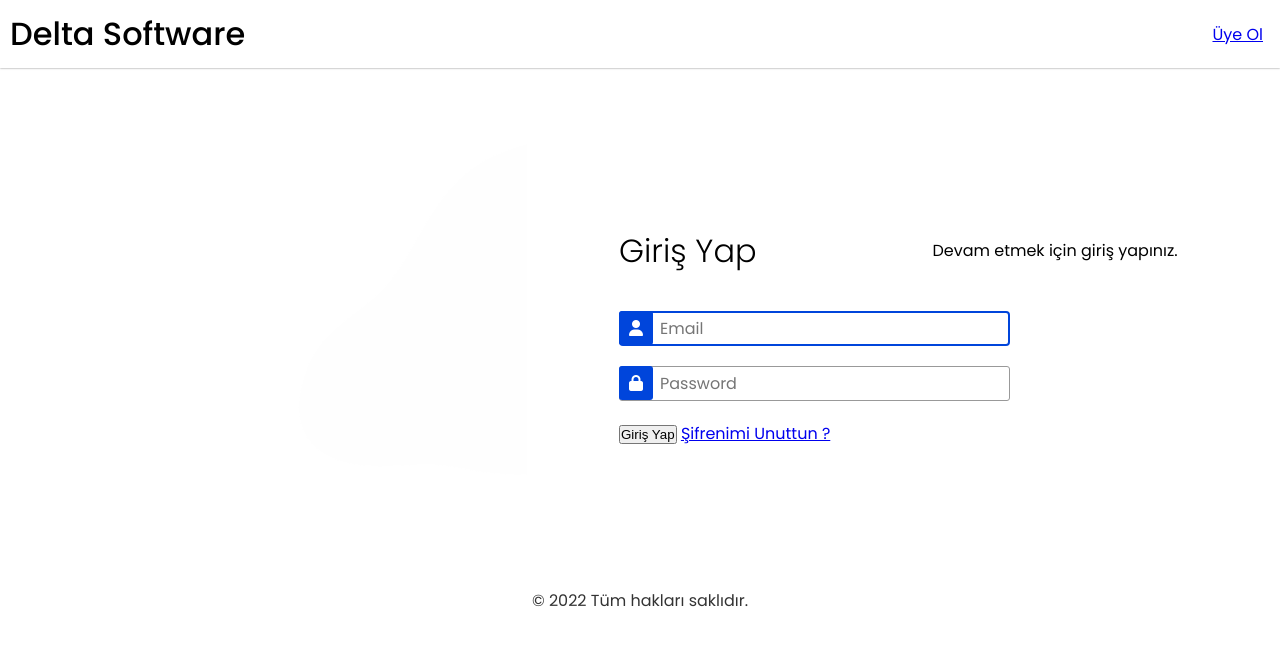
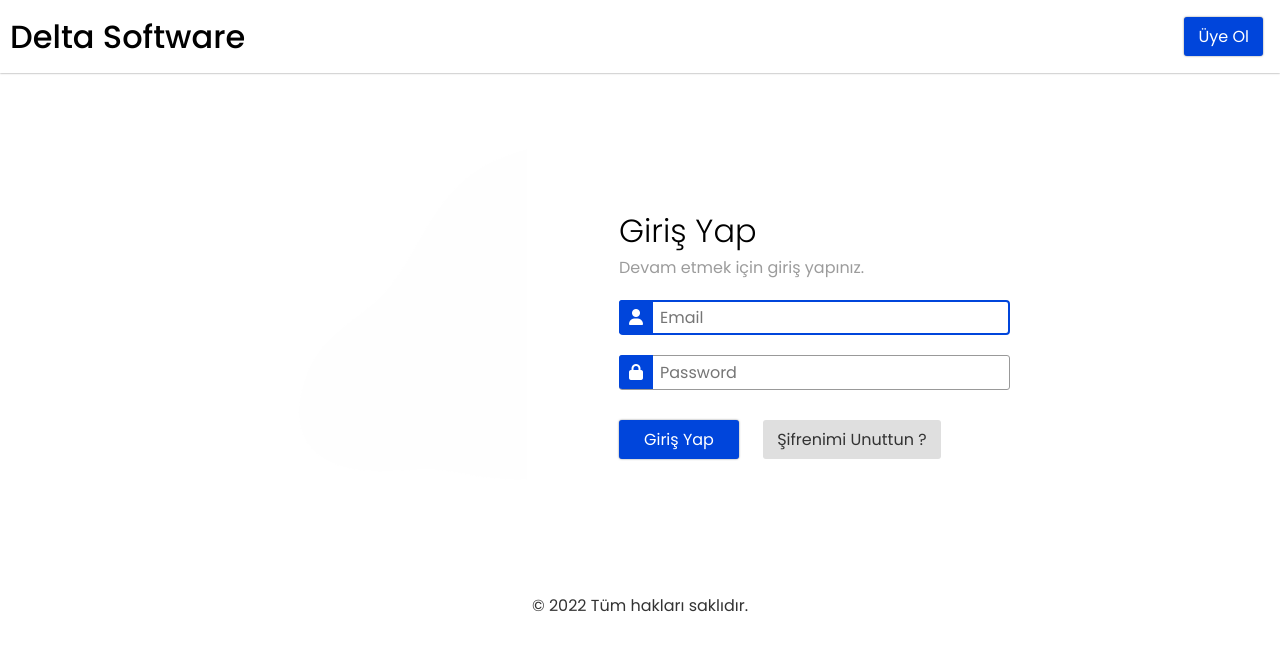
Before and after one commit to Ibrahim-Ulusall/delta-software, a Django app: page /accounts/login in a window 1280 px wide. Shown: the top 651 px of the page. Run offline with Django 3.2, Linux system fonts and the light colour scheme.

Commit message:
login sayfası güncellendi.

```diff
--- a/accounts/static/accounts/css/app.style.css
+++ b/accounts/static/accounts/css/app.style.css
@@ -50,7 +50,7 @@ body{
     align-items: center;
     padding:7px;
 }
-.home-btn {
+.btn {
     text-decoration: none;
     font-size:1em;
     color: #fff;
@@ -60,7 +60,7 @@ body{
     box-shadow: 0 0 2px rgba(0,0,0,.5);
     transition: .5s ease-in-out;
 }
-.home-btn:hover {
+.btn:hover {
     background-color: rgb(0, 52, 163);
 }
 #content {
@@ -101,15 +101,14 @@ body{
     padding:10px;
 }
 .c-top {
-    height: 100px;
-    display: flex;
-    justify-content: space-between;
-    align-items: center;
     padding:7px;
 }
 .c-top h1 {
     font-size:2em;
     font-weight: 300;
+}
+.c-top p {
+    color:rgb(156, 156, 156);
 }
 .c-center {
     padding:10px;
@@ -139,5 +138,33 @@ body{
     padding:9px 10px;
     font-size:1em;
     background-color: rgb(0,69,219);
+    border-radius: 3px 0 0 3px;
+}
+.forgot-password{
+    background-color:rgb(223, 223, 223);
+    text-decoration: none;
+    color:#333;
+    padding:8px 14px;
     border-radius: 3px;
+    margin-left:20px;
 }
+.forgot-password , .btn2 {
+    border:none;
+    outline:none;
+    cursor: pointer;
+    font-size:1em;
+    font-family: 'Poppins',sans-serif;
+    margin-top:10px;
+}
+.btn2 {
+    padding:7px 25px;
+}
+footer{
+    animation: footeranimation .3s ease-in-out 1s backwards;
+}
+@keyframes footeranimation {
+    0%{
+        opacity: 0;
+        transform: translateY(50px);
+    }
+}
```
